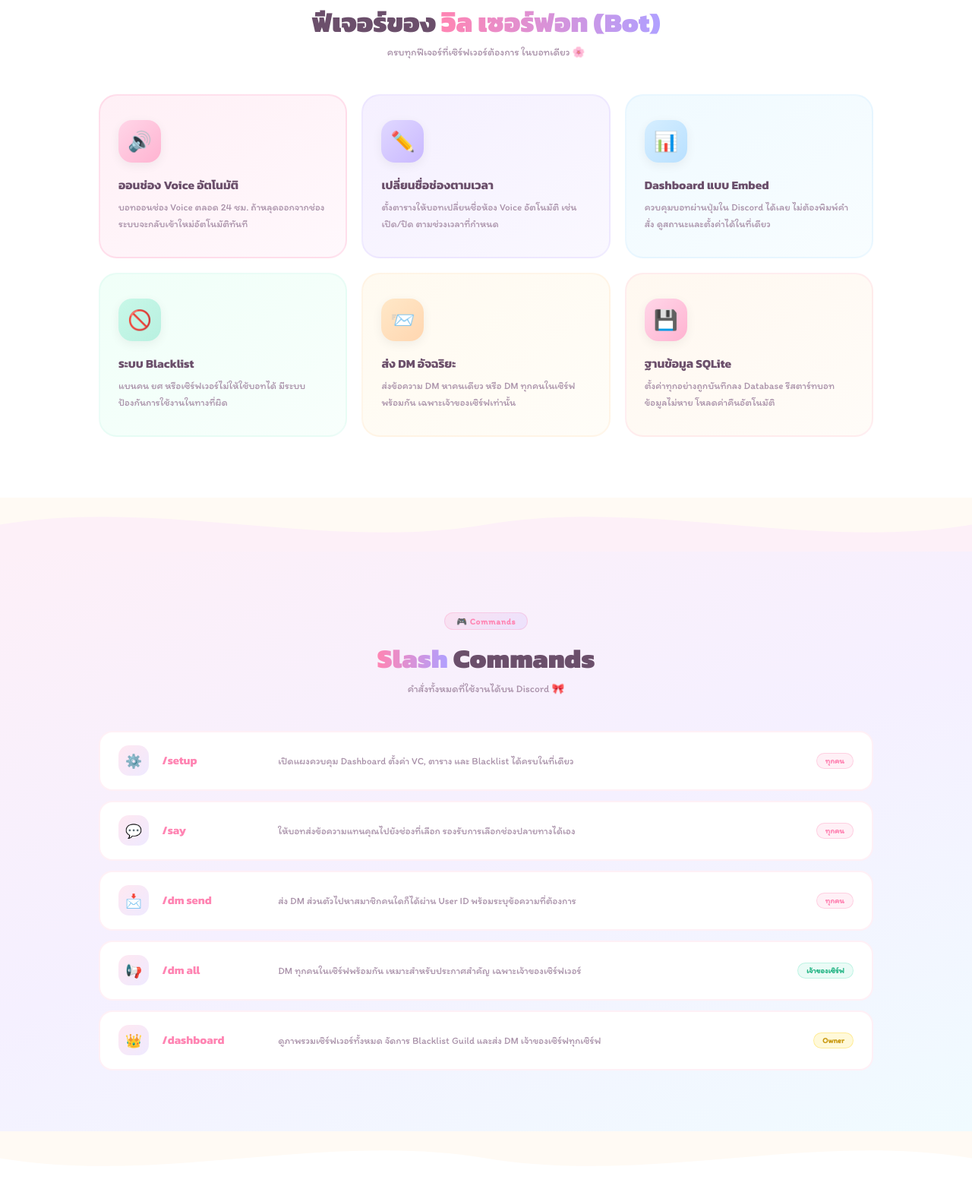
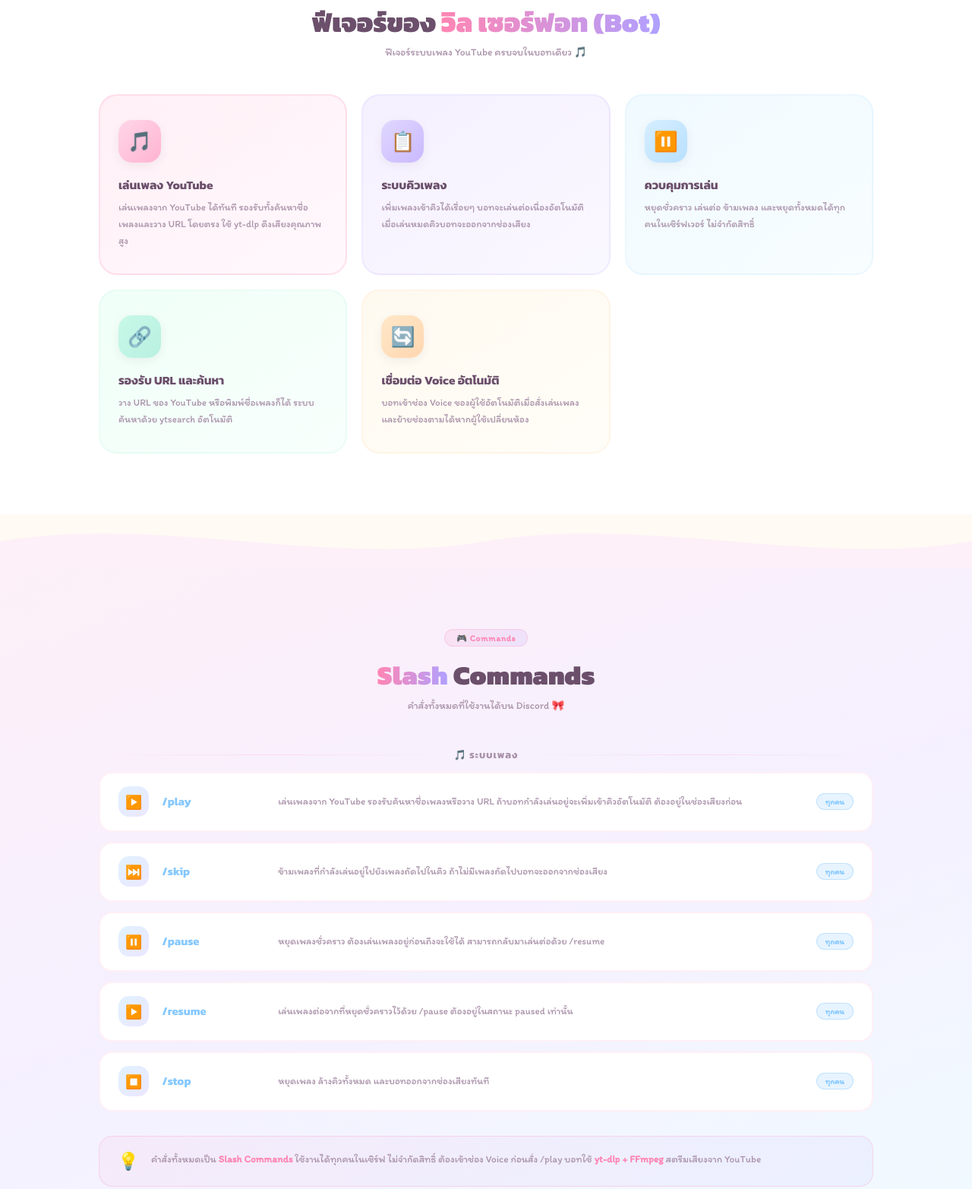
Before and after one commit to bpxzshop-BCOX/Music-1, a plain HTML site: page index.html in a window 1280 px wide. Shown: the part 982-2547 px from the top of the page at 76% size. Drawn offline with Linux system fonts and the light colour scheme.

Commit message:
Update index.html

```diff
--- a/index.html
+++ b/index.html
@@ -3,7 +3,7 @@
 <head>
   <meta charset="UTF-8"/>
   <meta name="viewport" content="width=device-width, initial-scale=1.0"/>
-  <title>วิล เซอร์ฟอท (Bot) — ดูแลเซิร์ฟเวอร์ตลอด 24 ชั่วโมง</title>
+  <title>Music-1 (Bot)</title>
   <link href="https://fonts.googleapis.com/css2?family=Kanit:wght@400;700;900&family=Itim&display=swap" rel="stylesheet"/>
   <style>
     *, *::before, *::after { box-sizing: border-box; margin: 0; padding: 0; }
@@ -297,7 +297,6 @@
     .feat-card:nth-child(3) { background: linear-gradient(145deg,#f0faff,#f8fdff); border-color: rgba(184,224,255,0.2); }
     .feat-card:nth-child(4) { background: linear-gradient(145deg,#f0fff8,#f8fffc); border-color: rgba(184,240,224,0.2); }
     .feat-card:nth-child(5) { background: linear-gradient(145deg,#fffaf0,#fffdf8); border-color: rgba(255,214,176,0.2); }
-    .feat-card:nth-child(6) { background: linear-gradient(145deg,#fff8f0,#fffcf8); border-color: rgba(255,179,209,0.2); }
     .feat-card:hover { transform: translateY(-6px) rotate(-0.5deg); box-shadow: 0 16px 40px rgba(0,0,0,0.07); }
     .feat-card:hover .feat-icon-wrap { transform: scale(1.15) rotate(10deg); }
 
@@ -312,13 +311,24 @@
     .feat-card:nth-child(3) .feat-icon-wrap { background: linear-gradient(135deg,#d6eeff,#b8e0ff); }
     .feat-card:nth-child(4) .feat-icon-wrap { background: linear-gradient(135deg,#c8f8e8,#b8f0e0); }
     .feat-card:nth-child(5) .feat-icon-wrap { background: linear-gradient(135deg,#ffe8c8,#ffd6b0); }
-    .feat-card:nth-child(6) .feat-icon-wrap { background: linear-gradient(135deg,#ffd6e8,#ffb3d1); }
 
     .feat-card h3 {
       font-family: 'Kanit', sans-serif; font-size: .97rem; font-weight: 700;
       color: var(--text); margin-bottom: .45rem;
     }
     .feat-card p { color: var(--muted); font-size: .81rem; line-height: 1.7; }
+
+    /* CMD GROUP LABEL */
+    .cmd-group-label {
+      display: flex; align-items: center; gap: .6rem;
+      margin: 1.8rem 0 .8rem;
+      font-family: 'Kanit', sans-serif; font-size: .8rem; font-weight: 700;
+      color: var(--muted); letter-spacing: .08em; text-transform: uppercase;
+    }
+    .cmd-group-label::before, .cmd-group-label::after {
+      content: ''; flex: 1; height: 1px;
+      background: linear-gradient(90deg, transparent, rgba(255,133,179,0.2), transparent);
+    }
 
     /* COMMANDS */
     .cmd-list { display: flex; flex-direction: column; gap: .8rem; }
@@ -331,29 +341,39 @@
     .cmd-card::before {
       content: '';
       position: absolute; left: 0; top: 0; bottom: 0; width: 4px;
-      background: linear-gradient(180deg, var(--pink), var(--lav));
+      background: linear-gradient(180deg, var(--sky2), var(--lav2));
       border-radius: 4px 0 0 4px;
       transform: scaleY(0); transform-origin: bottom; transition: transform .25s;
     }
-    .cmd-card:hover { border-color: rgba(255,133,179,0.4); transform: translateX(6px); box-shadow: 0 6px 20px rgba(255,133,179,0.1); }
+    .cmd-card:hover { border-color: rgba(133,200,255,0.5); transform: translateX(6px); box-shadow: 0 6px 20px rgba(133,200,255,0.15); }
     .cmd-card:hover::before { transform: scaleY(1); }
     .cmd-icon-wrap {
       width: 40px; height: 40px; border-radius: 14px; flex-shrink: 0;
-      background: linear-gradient(135deg,rgba(255,179,209,0.3),rgba(201,184,255,0.3));
+      background: linear-gradient(135deg,rgba(133,200,255,0.25),rgba(176,160,255,0.25));
       display: flex; align-items: center; justify-content: center; font-size: 1.1rem;
     }
     .cmd-name {
       font-family: 'Kanit', sans-serif; font-size: .93rem; font-weight: 700;
-      color: var(--pink2); min-width: 135px;
+      color: var(--sky2); min-width: 135px;
     }
     .cmd-desc { flex: 1; color: var(--muted); font-size: .81rem; line-height: 1.5; }
     .cmd-badge {
       font-size: .64rem; padding: .2rem .7rem; border-radius: 20px;
       font-weight: 700; white-space: nowrap; flex-shrink: 0;
     }
-    .badge-all   { background: rgba(255,179,209,0.2); color: var(--pink2); border: 1.5px solid rgba(255,133,179,0.3); }
-    .badge-admin { background: rgba(184,240,224,0.3); color: #2db88a;     border: 1.5px solid rgba(125,232,200,0.4); }
-    .badge-owner { background: rgba(255,240,160,0.4); color: #c8960a;     border: 1.5px solid rgba(255,214,50,0.4); }
+    .badge-all   { background: rgba(133,200,255,0.2); color: var(--sky2); border: 1.5px solid rgba(133,200,255,0.4); }
+
+    /* NOTE CARD */
+    .note-card {
+      background: linear-gradient(135deg, rgba(255,179,209,0.12), rgba(201,184,255,0.12));
+      border: 1.5px solid rgba(255,133,179,0.25);
+      border-radius: 18px; padding: 1.2rem 1.5rem;
+      display: flex; align-items: flex-start; gap: 1rem;
+      margin-top: 2rem;
+    }
+    .note-card .note-icon { font-size: 1.4rem; flex-shrink: 0; }
+    .note-card p { font-size: .82rem; color: var(--muted); line-height: 1.7; }
+    .note-card strong { color: var(--pink2); }
 
     /* DEV */
     .dev-card {
@@ -466,14 +486,14 @@
 <nav>
   <a href="#" class="nav-logo">
     <div class="nav-logo-blob">🌸</div>
-    วิล เซอร์ฟอท (Bot)
+    Music-1 (Bot)
   </a>
   <ul>
     <li><a href="#features">ฟีเจอร์</a></li>
     <li><a href="#commands">คำสั่ง</a></li>
     <li><a href="#dev">Developer</a></li>
   </ul>
-  <a href="https://discord.com/oauth2/authorize?client_id=1467101968068776199&permissions=8&integration_type=0&scope=bot" class="nav-cta" target="_blank">🤖 เชิญบอท</a>
+  <a href="https://discord.com/oauth2/authorize?client_id=1467345772591976570&permissions=8&integration_type=0&scope=bot" class="nav-cta" target="_blank">🤖 เชิญบอท</a>
 </nav>
 
 <section class="hero">
@@ -487,30 +507,30 @@
         <div class="av-star">🌟</div>
         <div class="av-star">💫</div>
         <div class="avatar-img-wrap">
-          <img src="https://s13.gifyu.com/images/bqz8Z.gif" alt="วิล เซอร์ฟอท (Bot)" class="avatar-img"
+          <img src="https://s13.gifyu.com/images/bqltd.png" alt="Music-1 (Bot)" class="avatar-img"
                onerror="this.src='https://cdn.discordapp.com/embed/avatars/0.png'"/>
         </div>
       </div>
       <div class="avatar-status">
         <div class="dot-online"></div>
-        ONLINE · BPXZ STORE
+        ONLINE · Music-1
       </div>
     </div>
     <div class="hero-text">
       <div class="hero-tag">✨ Discord Bot · Thailand 🇹🇭</div>
       <h1 class="hero-title">
-        <span class="t1">วิล เซอร์ฟอท (Bot)</span>
+        <span class="t1">Music-1 (Bot)</span>
         <span class="t2">Discord Bot 💙</span>
       </h1>
       <p class="hero-sub"><span id="typed"></span><span class="cursor-blink"></span></p>
       <div class="hero-stats">
         <div class="stat-pill"><div class="num">24/7</div><div class="lbl">Online</div></div>
-        <div class="stat-pill"><div class="num">6+</div><div class="lbl">Features</div></div>
+        <div class="stat-pill"><div class="num">5</div><div class="lbl">Features</div></div>
         <div class="stat-pill"><div class="num">5</div><div class="lbl">Commands</div></div>
-        <div class="stat-pill"><div class="num">🛡️</div><div class="lbl">Blacklist</div></div>
+        <div class="stat-pill"><div class="num">🎵</div><div class="lbl">Music</div></div>
       </div>
       <div class="hero-btns">
-        <a href="https://discord.com/oauth2/authorize?client_id=1467101968068776199&permissions=8&integration_type=0&scope=bot" class="btn btn-primary" target="_blank">🤖 เชิญบอทเข้าเซิร์ฟ</a>
+        <a href="https://discord.com/oauth2/authorize?client_id=1467345772591976570&permissions=8&integration_type=0&scope=bot" class="btn btn-primary" target="_blank">🤖 เชิญบอทเข้าเซิร์ฟ</a>
         <a href="https://discord.gg/BaU4wUmmME" class="btn btn-soft" target="_blank">💙 SUPPORT</a>
       </div>
     </div>
@@ -523,43 +543,39 @@
   </svg>
 </div>
 
+<!-- FEATURES: ตรงกับ Python จริง -->
 <section id="features">
   <div class="container">
     <div class="sec-header reveal">
       <div class="sec-tag">✨ Features</div>
       <h2 class="sec-title">ฟีเจอร์ของ <span class="accent">วิล เซอร์ฟอท (Bot)</span></h2>
-      <p class="sec-sub">ครบทุกฟีเจอร์ที่เซิร์ฟเวอร์ต้องการ ในบอทเดียว 🌸</p>
+      <p class="sec-sub">ฟีเจอร์ระบบเพลง YouTube ครบจบในบอทเดียว 🎵</p>
     </div>
     <div class="features-grid">
       <div class="feat-card reveal">
-        <div class="feat-icon-wrap">🔊</div>
-        <h3>ออนช่อง Voice อัตโนมัติ</h3>
-        <p>บอทออนช่อง Voice ตลอด 24 ชม. ถ้าหลุดออกจากช่อง ระบบจะกลับเข้าใหม่อัตโนมัติทันที</p>
+        <div class="feat-icon-wrap">🎵</div>
+        <h3>เล่นเพลง YouTube</h3>
+        <p>เล่นเพลงจาก YouTube ได้ทันที รองรับทั้งค้นหาชื่อเพลงและวาง URL โดยตรง ใช้ yt-dlp ดึงเสียงคุณภาพสูง</p>
       </div>
       <div class="feat-card reveal">
-        <div class="feat-icon-wrap">✏️</div>
-        <h3>เปลี่ยนชื่อช่องตามเวลา</h3>
-        <p>ตั้งตารางให้บอทเปลี่ยนชื่อห้อง Voice อัตโนมัติ เช่น เปิด/ปิด ตามช่วงเวลาที่กำหนด</p>
+        <div class="feat-icon-wrap">📋</div>
+        <h3>ระบบคิวเพลง</h3>
+        <p>เพิ่มเพลงเข้าคิวได้เรื่อยๆ บอทจะเล่นต่อเนื่องอัตโนมัติ เมื่อเล่นหมดคิวบอทจะออกจากช่องเสียง</p>
       </div>
       <div class="feat-card reveal">
-        <div class="feat-icon-wrap">📊</div>
-        <h3>Dashboard แบบ Embed</h3>
-        <p>ควบคุมบอทผ่านปุ่มใน Discord ได้เลย ไม่ต้องพิมพ์คำสั่ง ดูสถานะและตั้งค่าได้ในที่เดียว</p>
+        <div class="feat-icon-wrap">⏸️</div>
+        <h3>ควบคุมการเล่น</h3>
+        <p>หยุดชั่วคราว เล่นต่อ ข้ามเพลง และหยุดทั้งหมดได้ทุกคนในเซิร์ฟเวอร์ ไม่จำกัดสิทธิ์</p>
       </div>
       <div class="feat-card reveal">
-        <div class="feat-icon-wrap">🚫</div>
-        <h3>ระบบ Blacklist</h3>
-        <p>แบนคน ยศ หรือเซิร์ฟเวอร์ไม่ให้ใช้บอทได้ มีระบบป้องกันการใช้งานในทางที่ผิด</p>
+        <div class="feat-icon-wrap">🔗</div>
+        <h3>รองรับ URL และค้นหา</h3>
+        <p>วาง URL ของ YouTube หรือพิมพ์ชื่อเพลงก็ได้ ระบบค้นหาด้วย ytsearch อัตโนมัติ</p>
       </div>
       <div class="feat-card reveal">
-        <div class="feat-icon-wrap">📨</div>
-        <h3>ส่ง DM อัจฉริยะ</h3>
-        <p>ส่งข้อความ DM หาคนเดียว หรือ DM ทุกคนในเซิร์ฟพร้อมกัน เฉพาะเจ้าของเซิร์ฟเท่านั้น</p>
-      </div>
-      <div class="feat-card reveal">
-        <div class="feat-icon-wrap">💾</div>
-        <h3>ฐานข้อมูล SQLite</h3>
-        <p>ตั้งค่าทุกอย่างถูกบันทึกลง Database รีสตาร์ทบอทข้อมูลไม่หาย โหลดค่าคืนอัตโนมัติ</p>
+        <div class="feat-icon-wrap">🔄</div>
+        <h3>เชื่อมต่อ Voice อัตโนมัติ</h3>
+        <p>บอทเข้าช่อง Voice ของผู้ใช้อัตโนมัติเมื่อสั่งเล่นเพลง และย้ายช่องตามได้หากผู้ใช้เปลี่ยนห้อง</p>
       </div>
     </div>
   </div>
@@ -571,6 +587,7 @@
   </svg>
 </div>
 
+<!-- COMMANDS: ตรงกับ Python จริง (5 คำสั่ง) -->
 <section id="commands">
   <div class="container">
     <div class="sec-header reveal">
@@ -578,37 +595,44 @@
       <h2 class="sec-title"><span class="accent">Slash</span> Commands</h2>
       <p class="sec-sub">คำสั่งทั้งหมดที่ใช้งานได้บน Discord 🎀</p>
     </div>
+
+    <div class="cmd-group-label reveal">🎵 ระบบเพลง</div>
     <div class="cmd-list">
       <div class="cmd-card reveal">
-        <div class="cmd-icon-wrap">⚙️</div>
-        <div class="cmd-name">/setup</div>
-        <div class="cmd-desc">เปิดแผงควบคุม Dashboard ตั้งค่า VC, ตาราง และ Blacklist ได้ครบในที่เดียว</div>
+        <div class="cmd-icon-wrap">▶️</div>
+        <div class="cmd-name">/play</div>
+        <div class="cmd-desc">เล่นเพลงจาก YouTube รองรับค้นหาชื่อเพลงหรือวาง URL ถ้าบอทกำลังเล่นอยู่จะเพิ่มเข้าคิวอัตโนมัติ ต้องอยู่ในช่องเสียงก่อน</div>
         <span class="cmd-badge badge-all">ทุกคน</span>
       </div>
       <div class="cmd-card reveal">
-        <div class="cmd-icon-wrap">💬</div>
-        <div class="cmd-name">/say</div>
-        <div class="cmd-desc">ให้บอทส่งข้อความแทนคุณไปยังช่องที่เลือก รองรับการเลือกช่องปลายทางได้เอง</div>
+        <div class="cmd-icon-wrap">⏭️</div>
+        <div class="cmd-name">/skip</div>
+        <div class="cmd-desc">ข้ามเพลงที่กำลังเล่นอยู่ไปยังเพลงถัดไปในคิว ถ้าไม่มีเพลงถัดไปบอทจะออกจากช่องเสียง</div>
         <span class="cmd-badge badge-all">ทุกคน</span>
       </div>
       <div class="cmd-card reveal">
-        <div class="cmd-icon-wrap">📩</div>
-        <div class="cmd-name">/dm send</div>
-        <div class="cmd-desc">ส่ง DM ส่วนตัวไปหาสมาชิกคนใดก็ได้ผ่าน User ID พร้อมระบุข้อความที่ต้องการ</div>
+        <div class="cmd-icon-wrap">⏸️</div>
+        <div class="cmd-name">/pause</div>
+        <div class="cmd-desc">หยุดเพลงชั่วคราว ต้องเล่นเพลงอยู่ก่อนถึงจะใช้ได้ สามารถกลับมาเล่นต่อด้วย /resume</div>
         <span class="cmd-badge badge-all">ทุกคน</span>
       </div>
       <div class="cmd-card reveal">
-        <div class="cmd-icon-wrap">📢</div>
-        <div class="cmd-name">/dm all</div>
-        <div class="cmd-desc">DM ทุกคนในเซิร์ฟพร้อมกัน เหมาะสำหรับประกาศสำคัญ เฉพาะเจ้าของเซิร์ฟเวอร์</div>
-        <span class="cmd-badge badge-admin">เจ้าของเซิร์ฟ</span>
+        <div class="cmd-icon-wrap">▶️</div>
+        <div class="cmd-name">/resume</div>
+        <div class="cmd-desc">เล่นเพลงต่อจากที่หยุดชั่วคราวไว้ด้วย /pause ต้องอยู่ในสถานะ paused เท่านั้น</div>
+        <span class="cmd-badge badge-all">ทุกคน</span>
       </div>
       <div class="cmd-card reveal">
-        <div class="cmd-icon-wrap">👑</div>
-        <div class="cmd-name">/dashboard</div>
-        <div class="cmd-desc">ดูภาพรวมเซิร์ฟเวอร์ทั้งหมด จัดการ Blacklist Guild และส่ง DM เจ้าของเซิร์ฟทุกเซิร์ฟ</div>
-        <span class="cmd-badge badge-owner">Owner</span>
+        <div class="cmd-icon-wrap">⏹️</div>
+        <div class="cmd-name">/stop</div>
+        <div class="cmd-desc">หยุดเพลง ล้างคิวทั้งหมด และบอทออกจากช่องเสียงทันที</div>
+        <span class="cmd-badge badge-all">ทุกคน</span>
       </div>
+    </div>
+
+    <div class="note-card reveal">
+      <div class="note-icon">💡</div>
+      <p>คำสั่งทั้งหมดเป็น <strong>Slash Commands</strong> ใช้งานได้ทุกคนในเซิร์ฟ ไม่จำกัดสิทธิ์ ต้องเข้าช่อง Voice ก่อนสั่ง /play บอทใช้ <strong>yt-dlp + FFmpeg</strong> สตรีมเสียงจาก YouTube</p>
     </div>
   </div>
 </section>
@@ -632,7 +656,7 @@
         <div class="dev-blob-ring"></div>
         <div class="dev-blob-ring2"></div>
         <div class="dev-img-wrap">
-          <img src="https://s13.gifyu.com/images/bqpEC.md.jpg" alt="bpxz_store_x2" class="dev-img"
+          <img src="https://s13.gifyu.com/images/bqpEC.md.jpg" alt="elfaria_albis_serfort" class="dev-img"
                onerror="this.src='https://cdn.discordapp.com/embed/avatars/0.png'"/>
         </div>
       </div>
@@ -641,8 +665,8 @@
         <div class="dev-name">elfaria_albis_serfort</div>
         <div class="dev-role">Developer · เอลฟาเรีย อัลบิส เซอร์ฟอท</div>
         <p class="dev-desc">
-          ผู้พัฒนา วิล เซอร์ฟอท (Bot) มุ่งเน้นสร้างระบบ Discord ที่ทันสมัย เสถียรสูง
-          มีระบบความปลอดภัยแข็งแกร่ง รองรับหลายเซิร์ฟเวอร์พร้อมกัน 💙
+          ผู้พัฒนา Music-1 (Bot) สร้างระบบเพลง Discord ด้วย discord.py, yt-dlp และ FFmpeg
+          รองรับคิวเพลง ควบคุมการเล่น และสตรีมเสียงจาก YouTube ได้อย่างเสถียร 💙
         </p>
         <div class="dev-btns">
           <a href="https://discord.gg/t6gxZYzMQT" class="btn btn-soft" target="_blank" style="font-size:.83rem;padding:.5rem 1.2rem;">💙 BPXZ STORE</a>
@@ -654,17 +678,16 @@
 </section>
 
 <footer>
-  <div class="footer-logo">วิล เซอร์ฟอท (Bot)</div>
+  <div class="footer-logo">Music-1 (Bot)</div>
   <div class="footer-links">
     <a href="https://discord.gg/t6gxZYzMQT"  target="_blank">BPXZ STORE</a>
     <a href="https://discord.gg/BaU4wUmmME" target="_blank">SUPPORT</a>
-    <a href="https://discord.com/oauth2/authorize?client_id=1467101968068776199&permissions=8&integration_type=0&scope=bot"  target="_blank">INVITE BOT</a>
+    <a href="https://discord.com/oauth2/authorize?client_id=1467345772591976570&permissions=8&integration_type=0&scope=bot" target="_blank">INVITE BOT</a>
   </div>
-  <div class="footer-copy">© 2025 BPXZ STORE · วิล เซอร์ฟอท (Bot) · All rights reserved 💙</div>
+  <div class="footer-copy">© 2025 BPXZ STORE · Music-1 (Bot) · All rights reserved 💙</div>
 </footer>
 
 <script>
-/* BG SHAPES */
 (function(){
   const wrap = document.getElementById('bgShapes');
   const colors = [
@@ -689,14 +712,12 @@
   }
 })();
 
-/* TYPEWRITER */
 const phrases = [
-  'ดูแลเซิร์ฟเวอร์ตลอด 24 ชั่วโมง 🌙',
-  'ออนช่อง Voice อัตโนมัติ ไม่มีหลุด 🔊',
-  'เปลี่ยนชื่อช่องตามตารางเวลา ✏️',
-  'ระบบ Blacklist คน ยศ และเซิร์ฟ 🚫',
-  'ส่ง DM ทุกคนในเซิร์ฟได้พร้อมกัน 📨',
-  'ควบคุมผ่าน Dashboard ใน Discord 📊',
+  'เล่นเพลง YouTube ได้เลยทันที 🎵',
+  'ค้นหาชื่อเพลงหรือวาง URL ก็ได้ 🔗',
+  'ระบบคิวเพลง เล่นต่อเนื่องอัตโนมัติ 📋',
+  'หยุด เล่นต่อ ข้ามเพลงได้ทุกคน ⏯️',
+  'เชื่อม Voice ช่องอัตโนมัติ 🔊',
   'บอทคนไทย โดย BPXZ STORE 💙'
 ];
 let pIdx=0,cIdx=0,del=false;
@@ -715,7 +736,6 @@
 }
 type();
 
-/* SCROLL REVEAL */
 const obs=new IntersectionObserver(entries=>{
   entries.forEach((e,i)=>{
     if(e.isIntersecting) setTimeout(()=>e.target.classList.add('visible'),i*70);
```
